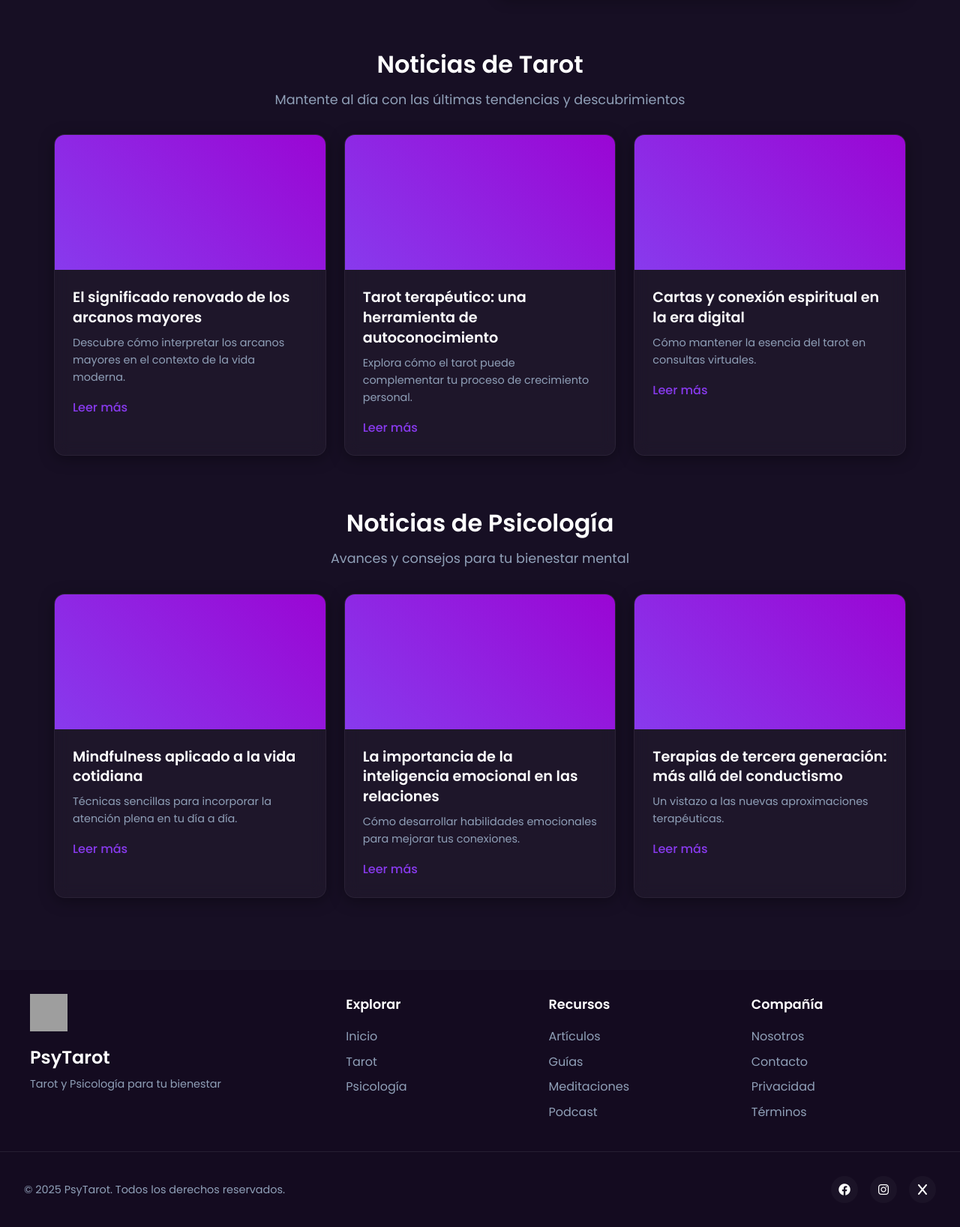
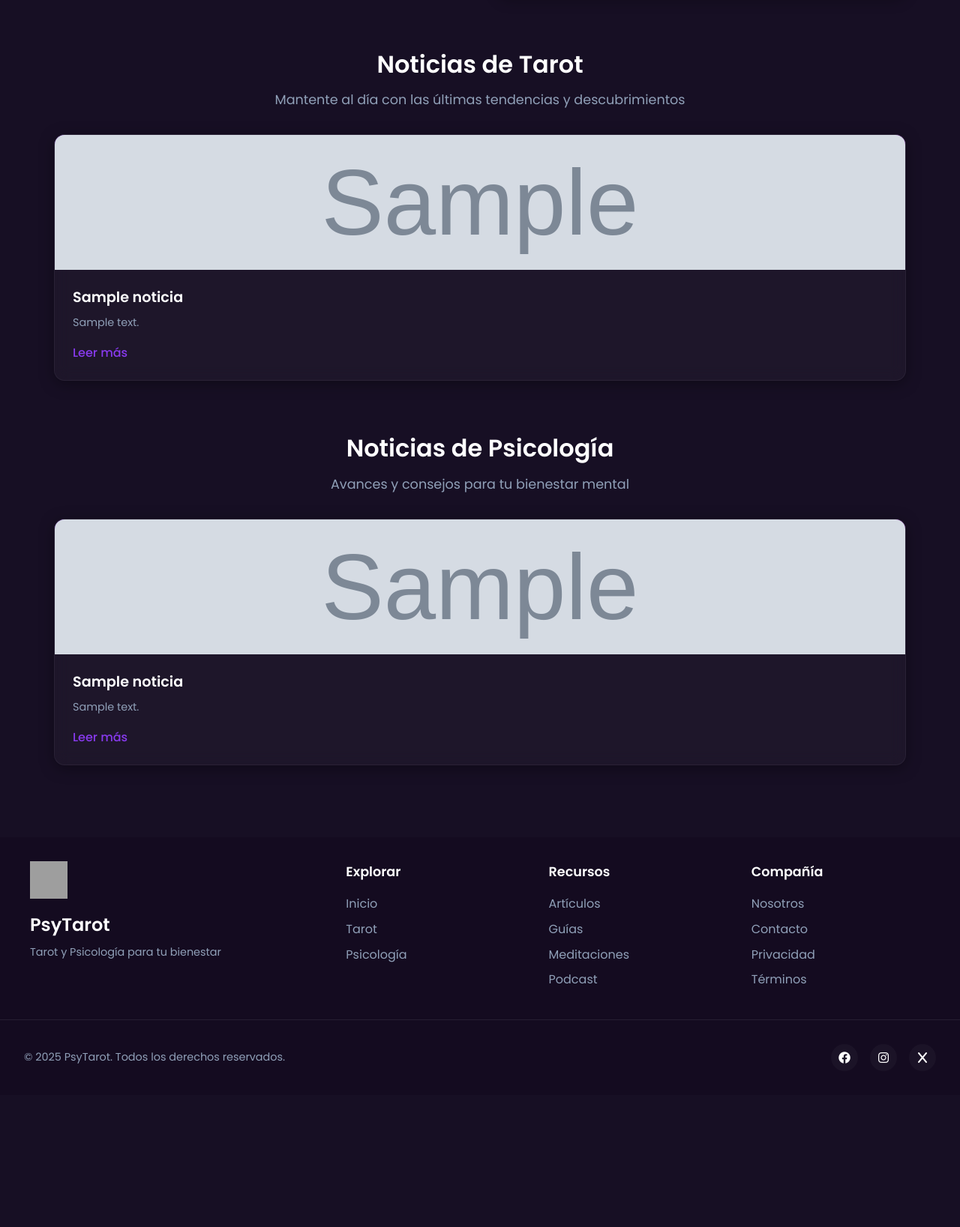
Before and after one commit to VanyUp/sistemas-distribuidos, a FastAPI app: template proyecto/templates/index.html in a window 1280 px wide. Shown: the part 430-2067 px from the top of the page at 75% size. After the commit the page ends 1849 px from the top, so only its background shows below. Run offline with FastAPI, Linux system fonts and the light colour scheme; the template is opened without the code that fills it: most values are stand-ins (such as "Sample title", 1, 10 or a date in 2020); grey boxes marked "Sample" are stand-in pictures; grey boxes are pictures that could not be loaded.

Commit message:
Update 23/09/2025

```diff
--- a/proyecto/main.py
+++ b/proyecto/main.py
@@ -1,5 +1,5 @@
 from fastapi import FastAPI, Depends, HTTPException, Request
-from fastapi.responses import HTMLResponse
+from fastapi.responses import HTMLResponse, JSONResponse
 from fastapi.templating import Jinja2Templates
 from fastapi.staticfiles import StaticFiles
 from jose import JWTError, jwt
@@ -41,7 +41,8 @@ except Exception as e:
     print("❌ Error al conectar con MongoDB Atlas:", e)
 db = client[DB_NAME]
 users_collection = db["users"]
-news_collection = db["noticias"]
+newstarot_collection = db["noticias_tarot"]
+newspsico_collection = db["noticias_psicologia"]
 
 # JWT
 SECRET_KEY_JWT = SECRET_KEY
@@ -77,9 +78,20 @@ def decode_token(token: str):
 # Rutas HTML
 # =====================
 @app.get("/", response_class=HTMLResponse)
-async def get_index(request: Request):
-    index = await news_collection.find({}, {"_id": 0}).to_list(length=None)
-    return templates.TemplateResponse("index.html", {"request": request, "index": index})
+async def home(request: Request):
+    # Traer noticias desde Mongo
+    tarot_news = await newstarot_collection.find().sort("_id", -1).to_list(length=3)
+    psico_news = await newspsico_collection.find().sort("_id", -1).to_list(length=3)
+
+    # Convertir ObjectId a str para evitar problemas
+    for n in tarot_news + psico_news:
+        n["_id"] = str(n["_id"])
+
+    return templates.TemplateResponse("index.html", {
+        "request": request,
+        "tarot_news": tarot_news,
+        "psico_news": psico_news
+    })
 
 @app.get("/register", response_class=HTMLResponse)
 async def get_register(request: Request):
@@ -96,6 +108,18 @@ async def get_chat(request: Request):
 # =====================
 # API Endpoints
 # =====================
+@app.get("/api/noticia/{categoria}/{id}")
+async def get_noticia(categoria: str, id: str):
+    collection = newstarot_collection if categoria == "tarot" else newspsico_collection
+
+    noticia = await collection.find_one({"_id": ObjectId(id)})
+
+    if noticia:
+        noticia["_id"] = str(noticia["_id"])
+        return JSONResponse(content=noticia)
+
+    return JSONResponse(content={"error": "Noticia no encontrada"}, status_code=404)
+
 @app.post("/api/register")
 async def register(user: UserRegister):
     existing_user = await users_collection.find_one({"email": user.email})
--- a/proyecto/static/css/styles.css
+++ b/proyecto/static/css/styles.css
@@ -33,8 +33,8 @@
   font-size: 18px;
 }
 .app-container .header .brand .logo img {
-  width: 44px;
-  height: 44px;
+  width: 100%;
+  height: 100%;
 }
 .app-container .header .brand .app-name h1 {
   font-size: 24px;
@@ -196,8 +196,18 @@
 .app-container .main-content .news-section .news-card .news-image.tarot-news {
   background: linear-gradient(45deg, #883aed, #9a06d4);
 }
+.app-container .main-content .news-section .news-card .news-image.tarot-news img {
+  width: 100%;
+  height: 100%;
+  object-fit: cover;
+}
 .app-container .main-content .news-section .news-card .news-image.psychology-news {
   background: linear-gradient(45deg, #883aed, #9a06d4);
+}
+.app-container .main-content .news-section .news-card .news-image.psychology-news img {
+  width: 100%;
+  height: 100%;
+  object-fit: cover;
 }
 .app-container .main-content .news-section .news-card .news-content {
   padding: 1.5rem;
@@ -254,8 +264,8 @@
   font-size: 20px;
 }
 .app-container .footer .footer-content .footer-brand .logo img {
-  width: 50px;
-  height: 50px;
+  width: 100%;
+  height: 100%;
 }
 .app-container .footer .footer-content .footer-brand .app-name h3 {
   font-size: 1.5rem;
@@ -426,18 +436,6 @@
 
 ::-webkit-scrollbar-thumb:hover {
   background: #9a06d4;
-}
-
-body {
-  margin: 0;
-  font-family: Inter, Roboto, system-ui, -apple-system, "Segoe UI", "Helvetica Neue", Arial;
-  background: #181818;
-  color: #e6eef8;
-  display: flex;
-  align-items: center;
-  justify-content: center;
-  flex-direction: column;
-  padding: 28px;
 }
 
 /* Container */
@@ -771,7 +769,10 @@ body {
   background-color: #170f24;
   color: #ffffff;
   line-height: 1.6;
-  padding: 0;
+  display: flex;
+  align-items: center;
+  justify-content: center;
+  min-height: 100vh;
 }
 
 /*# sourceMappingURL=styles.css.map */
--- a/proyecto/static/js/index.js
+++ b/proyecto/static/js/index.js
@@ -1,6 +1,6 @@
 // PsyTarot - Funcionalidades principales
 
-document.addEventListener('DOMContentLoaded', function() {
+document.addEventListener('DOMContentLoaded', function () {
     // Elementos de la interfaz
     const loginBtn = document.querySelector('.btn.secondary');
     const registerBtn = document.querySelector('.btn.primary');
@@ -10,25 +10,20 @@ document.addEventListener('DOMContentLoaded', function() {
 
     // Manejo de botones de autenticación
     if (loginBtn) {
-        loginBtn.addEventListener('click', function() {
-            // Aquí iría la lógica para mostrar el modal de inicio de sesión
-            console.log('Iniciar Sesión clickeado');
-            // Por ahora, solo mostraremos un mensaje
-            showNotification('Funcionalidad de inicio de sesión en desarrollo');
+        loginBtn.addEventListener('click', function () {
+            window.location.href = '/login'; // Redirigir a la página de login
         });
     }
 
     if (registerBtn) {
-        registerBtn.addEventListener('click', function() {
-            // Aquí iría la lógica para mostrar el modal de registro
-            console.log('Registrarse clickeado');
-            showNotification('Funcionalidad de registro en desarrollo');
+        registerBtn.addEventListener('click', function () {
+            window.location.href = '/register'; // Redirigir a la página de registro
         });
     }
 
     // Botones de la sección hero
     if (exploreBtn) {
-        exploreBtn.addEventListener('click', function() {
+        exploreBtn.addEventListener('click', function () {
             // Navegar a la sección de exploración
             const newsSection = document.querySelector('.news-section');
             if (newsSection) {
@@ -38,7 +33,7 @@ document.addEventListener('DOMContentLoaded', function() {
     }
 
     if (learnMoreBtn) {
-        learnMoreBtn.addEventListener('click', function() {
+        learnMoreBtn.addEventListener('click', function () {
             // Mostrar información adicional sobre PsyTarot
             showNotification('PsyTarot combina la sabiduría del tarot con principios de psicología moderna para ofrecerte herramientas de autoconocimiento y crecimiento personal.');
         });
@@ -46,24 +41,75 @@ document.addEventListener('DOMContentLoaded', function() {
 
     // Enlaces "Leer más" de las noticias
     readMoreLinks.forEach(link => {
-        link.addEventListener('click', function(e) {
+        link.addEventListener('click', async function (e) {
             e.preventDefault();
-            const cardTitle = this.closest('.news-card').querySelector('h4').textContent;
-            showNotification(`Artículo "${cardTitle}" en desarrollo. Próximamente disponible.`);
+
+            const id = this.dataset.id;
+            const categoria = this.dataset.categoria;
+
+            try {
+                const response = await fetch(`/api/noticia/${categoria}/${id}`);
+                const data = await response.json();
+
+                if (data.error) {
+                    showNotification("Error: " + data.error);
+                } else {
+                    showNotification(`${data.contenido}`);
+                }
+            } catch (err) {
+                showNotification("⚠️ Error al cargar la noticia.");
+                console.error(err);
+            }
         });
     });
 
     // Efectos de hover mejorados para tarjetas de noticias
     const newsCards = document.querySelectorAll('.news-card');
     newsCards.forEach(card => {
-        card.addEventListener('mouseenter', function() {
+        card.addEventListener('mouseenter', function () {
             this.style.transition = 'transform 0.3s ease, box-shadow 0.3s ease';
         });
 
-        card.addEventListener('mouseleave', function() {
+        card.addEventListener('mouseleave', function () {
             this.style.transition = 'transform 0.3s ease, box-shadow 0.3s ease';
         });
     });
+
+    // Función para mostrar notificaciones
+    function showNotification(message) {
+        // Crear elemento de notificación si no existe
+        let notification = document.querySelector('.notification');
+        if (!notification) {
+            notification = document.createElement('div');
+            notification.className = 'notification';
+            notification.style.cssText = `
+                position: fixed;
+                top: 20px;
+                right: 20px;
+                padding: 15px 20px;
+                background: linear-gradient(135deg, #6d28d9, #8b5cf6);
+                color: white;
+                border-radius: 8px;
+                box-shadow: 0 4px 15px rgba(109, 40, 217, 0.4);
+                z-index: 1000;
+                transform: translateX(150%);
+                transition: transform 0.3s ease;
+                max-width: 300px;
+                font-family: 'Poppins', sans-serif;
+                font-weight: 500;
+            `;
+            document.body.appendChild(notification);
+        }
+
+        // Establecer mensaje y mostrar notificación
+        notification.textContent = message;
+        notification.style.transform = 'translateX(0)';
+
+        // Ocultar después de 3 segundos
+        setTimeout(() => {
+            notification.style.transform = 'translateX(150%)';
+        }, 3000);
+    }
 
     // Efecto de scroll suave para enlaces internos
     document.querySelectorAll('a[href^="#"]').forEach(anchor => {
@@ -87,7 +133,7 @@ document.addEventListener('DOMContentLoaded', function() {
         rootMargin: '0px 0px -50px 0px'
     };
 
-    const observer = new IntersectionObserver(function(entries) {
+    const observer = new IntersectionObserver(function (entries) {
         entries.forEach(entry => {
             if (entry.isIntersecting) {
                 entry.target.style.opacity = '1';
--- a/proyecto/static/sass/main.scss
+++ b/proyecto/static/sass/main.scss
@@ -15,5 +15,8 @@ body {
     background-color: v.$bg;
     color: v.$text-light;
     line-height: 1.6;
-    padding: 0;
+    display: flex;
+    align-items: center;
+    justify-content: center;
+    min-height: 100vh;
 }
--- a/proyecto/templates/index.html
+++ b/proyecto/templates/index.html
@@ -13,7 +13,6 @@
         rel="stylesheet">
     <link rel="stylesheet" href="https://cdnjs.cloudflare.com/ajax/libs/font-awesome/6.0.0-beta3/css/all.min.css">
     <link rel="stylesheet" href="/static/css/styles.css">
-    <script src="/static/js/index.js" defer></script>
 </head>
 
 <body>
@@ -58,30 +57,20 @@
                     <p>Mantente al día con las últimas tendencias y descubrimientos</p>
                 </div>
                 <div class="news-grid">
+                    {% for noticia in tarot_news %}
                     <article class="news-card">
-                        <div class="news-image tarot-news"></div>
+                        <div class="news-image tarot-news">
+                            <img src="{{ noticia.imagen_url }}" alt="Imagen de noticia de tarot">
+                        </div>
                         <div class="news-content">
-                            <h4>El significado renovado de los arcanos mayores</h4>
-                            <p>Descubre cómo interpretar los arcanos mayores en el contexto de la vida moderna.</p>
-                            <a href="#" class="read-more">Leer más</a>
+                            <h4>{{ noticia.titulo }}</h4>
+                            <p>{{ noticia.descripcion }}</p>
+                            <a href="#" class="read-more" data-id="{{ noticia._id }}" data-categoria="tarot">
+                                Leer más
+                            </a>
                         </div>
                     </article>
-                    <article class="news-card">
-                        <div class="news-image tarot-news"></div>
-                        <div class="news-content">
-                            <h4>Tarot terapéutico: una herramienta de autoconocimiento</h4>
-                            <p>Explora cómo el tarot puede complementar tu proceso de crecimiento personal.</p>
-                            <a href="#" class="read-more">Leer más</a>
-                        </div>
-                    </article>
-                    <article class="news-card">
-                        <div class="news-image tarot-news"></div>
-                        <div class="news-content">
-                            <h4>Cartas y conexión espiritual en la era digital</h4>
-                            <p>Cómo mantener la esencia del tarot en consultas virtuales.</p>
-                            <a href="#" class="read-more">Leer más</a>
-                        </div>
-                    </article>
+                    {% endfor %}
                 </div>
             </section>
 
@@ -91,30 +80,20 @@
                     <p>Avances y consejos para tu bienestar mental</p>
                 </div>
                 <div class="news-grid">
+                    {% for noticia in psico_news %}
                     <article class="news-card">
-                        <div class="news-image psychology-news"></div>
+                        <div class="news-image psychology-news">
+                            <img src="{{ noticia.imagen_url }}" alt="Imagen de noticia de psicología">
+                        </div>
                         <div class="news-content">
-                            <h4>Mindfulness aplicado a la vida cotidiana</h4>
-                            <p>Técnicas sencillas para incorporar la atención plena en tu día a día.</p>
-                            <a href="#" class="read-more">Leer más</a>
+                            <h4>{{ noticia.titulo }}</h4>
+                            <p>{{ noticia.descripcion }}</p>
+                            <a href="#" class="read-more" data-id="{{ noticia._id }}" data-categoria="tarot">
+                                Leer más
+                            </a>
                         </div>
                     </article>
-                    <article class="news-card">
-                        <div class="news-image psychology-news"></div>
-                        <div class="news-content">
-                            <h4>La importancia de la inteligencia emocional en las relaciones</h4>
-                            <p>Cómo desarrollar habilidades emocionales para mejorar tus conexiones.</p>
-                            <a href="#" class="read-more">Leer más</a>
-                        </div>
-                    </article>
-                    <article class="news-card">
-                        <div class="news-image psychology-news"></div>
-                        <div class="news-content">
-                            <h4>Terapias de tercera generación: más allá del conductismo</h4>
-                            <p>Un vistazo a las nuevas aproximaciones terapéuticas.</p>
-                            <a href="#" class="read-more">Leer más</a>
-                        </div>
-                    </article>
+                    {% endfor %}
                 </div>
             </section>
         </main>
@@ -175,6 +154,7 @@
             </div>
         </footer>
     </div>
+    <script src="/static/js/index.js"></script>
 </body>
 
 </html>
```
Also changed, not shown: proyecto/static/sass/_chat.scss (+0 -12 lines), proyecto/static/sass/_index.scss (+16 -4 lines), 1 other file.
